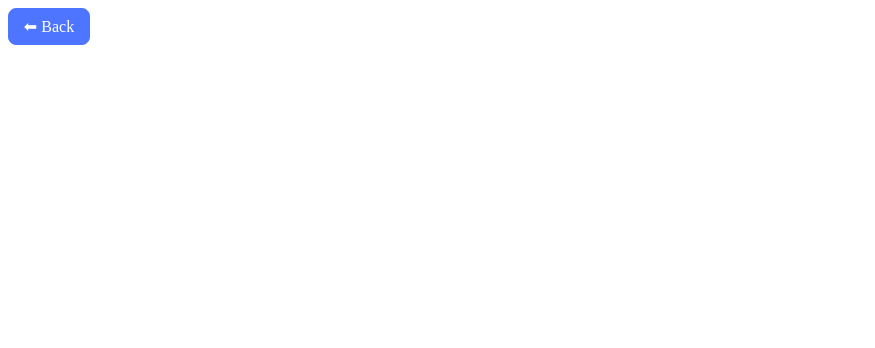
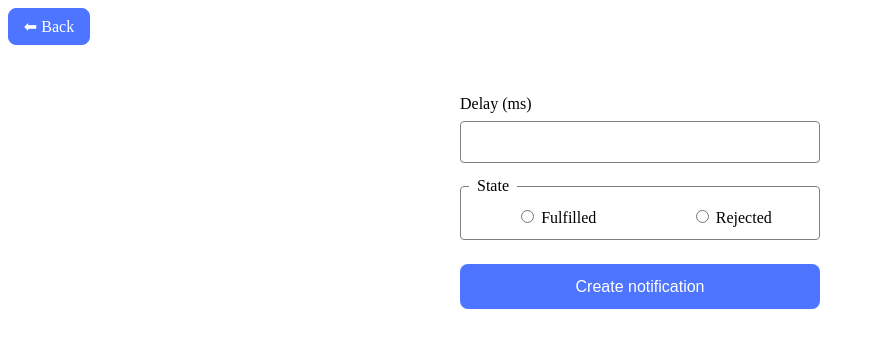
Before and after one commit to EvgenS-it/goit-js-hw-10, a website built with Vite: page src/2-snackbar.html in a window 1280 px wide. Shown: the whole page, without its empty margins (0-875 px from the left). Built offline with nearby package versions, Linux system fonts and the light colour scheme.

Commit message:
2-snackbar finished

```diff
--- a/src/2-snackbar.html
+++ b/src/2-snackbar.html
@@ -10,6 +10,27 @@
   <body>
     <a class="nav-btn" href="./index.html">⬅ Back</a>
 
+    <form class="form">
+      <label>
+        Delay (ms)
+        <input type="number" name="delay" required />
+      </label>
+
+      <fieldset>
+        <legend>State</legend>
+        <label>
+          <input type="radio" name="state" value="fulfilled" required />
+          Fulfilled
+        </label>
+        <label>
+          <input type="radio" name="state" value="rejected" required />
+          Rejected
+        </label>
+      </fieldset>
+
+      <button type="submit">Create notification</button>
+    </form>
+
     <script type="module" src="./js/2-snackbar.js"></script>
   </body>
 </html>
--- a/src/css/2-snackbar.css
+++ b/src/css/2-snackbar.css
@@ -0,0 +1,71 @@
+form.form {
+  width: 360px;
+  margin: 0 auto;
+  margin-top: 50px;
+}
+
+form label {
+  display: flex;
+  flex-direction: column;
+  gap: 8px;
+  margin-top: 12px;
+}
+
+form input[type='number'] {
+  width: 350px;
+  height: 40px;
+  border-radius: 4px;
+  outline: none;
+  border: 1px solid #808080;
+  padding: 0;
+  margin-bottom: 14px;
+  padding-left: 8px;
+}
+
+fieldset:hover,
+input[type='number']:hover {
+  border: 1px solid #000000;
+}
+
+input[type='number']:focus,
+input[type='number']:active {
+  border: 1px solid #4e75ff;
+}
+
+input[type='radio'] {
+}
+
+fieldset {
+  display: flex;
+  justify-content: space-around;
+  margin: 0;
+  margin-bottom: 24px;
+  padding: 0;
+  border-radius: 4px;
+  outline: none;
+  border: 1px solid #808080;
+  padding-bottom: 12px;
+  padding-left: 8px;
+}
+
+fieldset label {
+  display: block;
+}
+
+legend {
+  padding: 0 8px;
+}
+
+form button {
+  width: 100%;
+  height: 45px;
+  border-radius: 8px;
+  background-color: #4e75ff;
+  color: #ffffff;
+  border: none;
+  font-size: 16px;
+}
+
+button:hover {
+  background-color: #6c8cff;
+}
--- a/src/js/2-snackbar.js
+++ b/src/js/2-snackbar.js
@@ -0,0 +1,40 @@
+import iziToast from "izitoast";
+import "izitoast/dist/css/iziToast.min.css";
+
+const formEl = document.querySelector(".form");
+
+formEl.addEventListener("submit", (event) => {
+    event.preventDefault();
+    const delay = formEl.elements.delay.value;
+    const state = formEl.elements.state.value;
+
+    const promise = new Promise((resolve, reject) => {
+        setTimeout(() => {
+            if (state === "fulfilled") {
+                resolve(`✅ Fulfilled promise in ${delay}ms`);
+            } else {
+                reject(`❌ Rejected promise in ${delay}ms`);
+            }
+        }, delay);
+    });
+
+    promise
+        .then((value) => {
+            iziToast.success({
+                message: value,
+                position: "topRight",
+                class: "success",
+                color: "green"
+            });
+        })
+        .catch((error) => {
+            iziToast.error({
+                message: error,
+                position: "topRight",
+                class: "error",
+                color: "red"
+            });
+        });
+
+    formEl.reset();
+});
```
Also changed, not shown: src/js/1-timer.js (+11 -13 lines).
